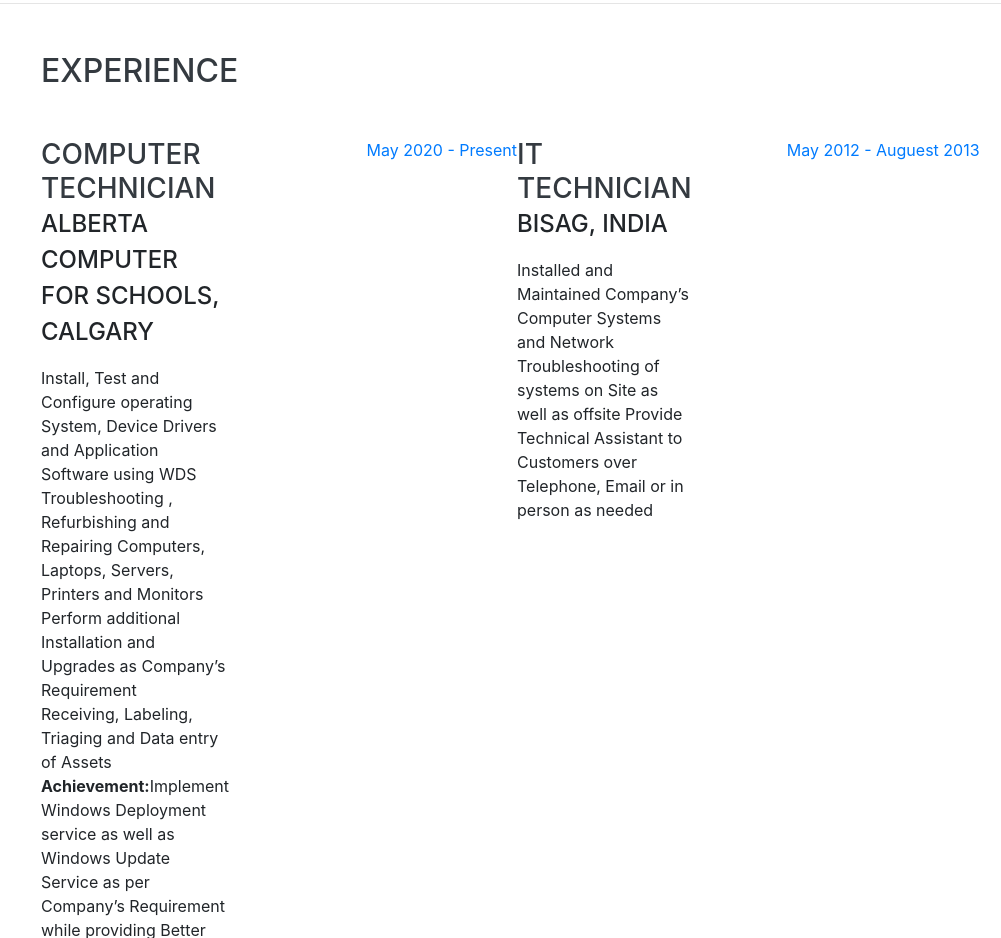
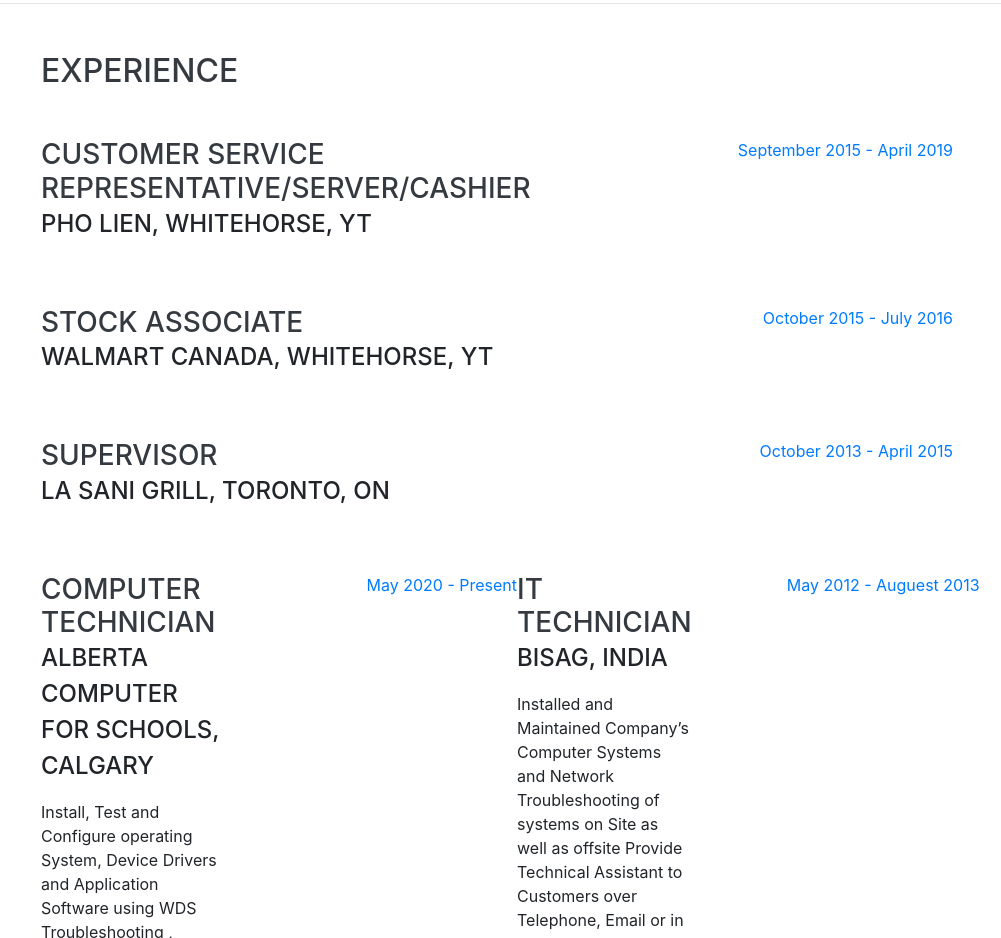
Before and after one commit to ankitpatel710/ankitpatel710.github.io, a website with bundled scripts: page index.html in a window 1280 px wide. Shown: the part 2399-3337 px from the top of the page, without its empty margins (279-1280 px from the left). Built offline with nearby package versions, Linux system fonts and the light colour scheme; a web font is replaced by a local one.

Commit message:
Update index.html

```diff
--- a/index.html
+++ b/index.html
@@ -290,6 +290,42 @@
       >
         <div class="w-100">
           <h2 class="mb-5">Experience</h2>
+		  <div
+            class="resume-item d-flex flex-column flex-md-row justify-content-between mb-5"
+          >
+            <div class="resume-content">
+              <h3 class="mb-0">
+                Customer Service Representative/Server/Cashier
+              </h3>
+              <div class="subheading mb-3">Pho Lien, Whitehorse, YT</div>
+            </div>
+            <div class="resume-date text-md-right">
+              <span class="text-primary">September 2015 - April 2019</span>
+            </div>
+          </div>
+
+          <div
+            class="resume-item d-flex flex-column flex-md-row justify-content-between mb-5"
+          >
+            <div class="resume-content">
+              <h3 class="mb-0">Stock Associate</h3>
+              <div class="subheading mb-3">Walmart Canada, Whitehorse, YT</div>
+            </div>
+            <div class="resume-date text-md-right">
+              <span class="text-primary">October 2015 - July 2016</span>
+            </div>
+          </div>
+          <div
+            class="resume-item d-flex flex-column flex-md-row justify-content-between mb-5"
+          >
+            <div class="resume-content">
+              <h3 class="mb-0">Supervisor</h3>
+              <div class="subheading mb-3">La Sani Grill, Toronto, ON</div>
+            </div>
+            <div class="resume-date text-md-right">
+              <span class="text-primary">October 2013 - April 2015</span>
+            </div>
+          </div>
             <div
             class="resume-item d-flex flex-column flex-md-row justify-content-between mb-5"
           >
```
